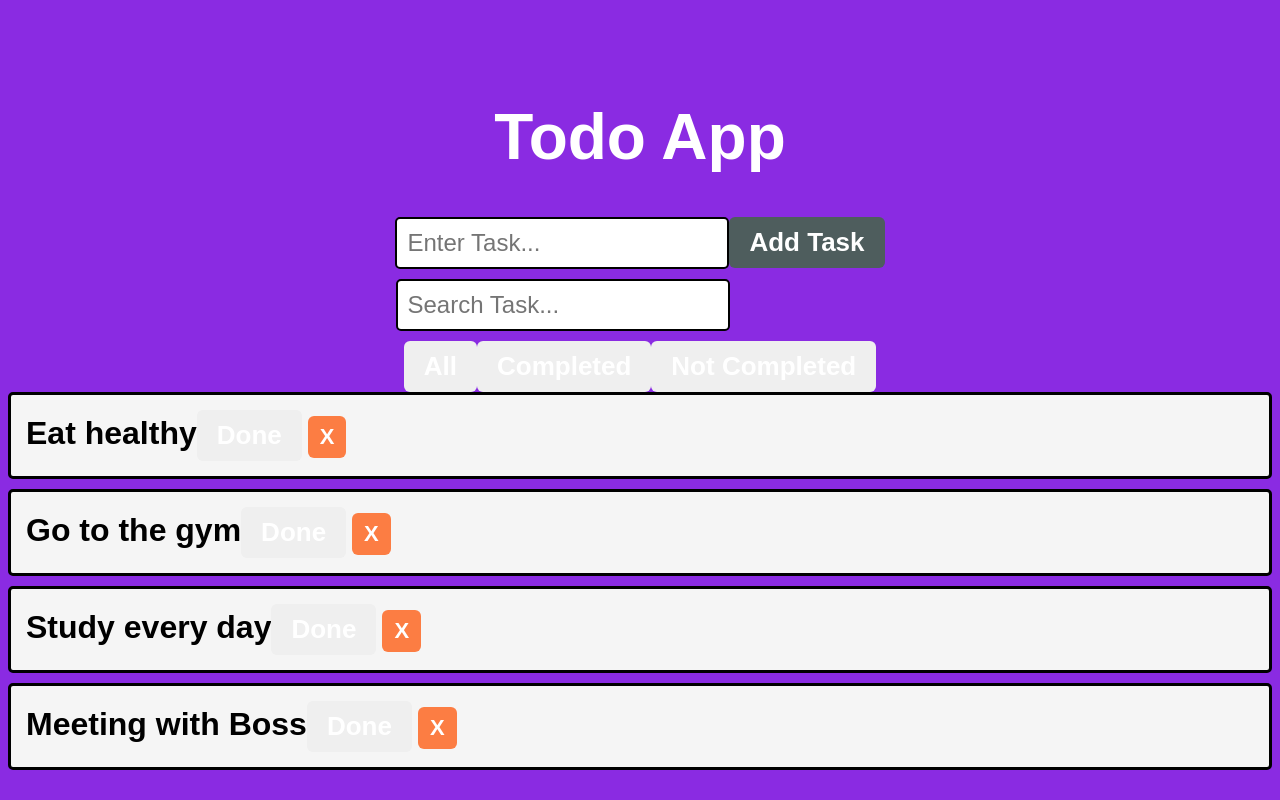
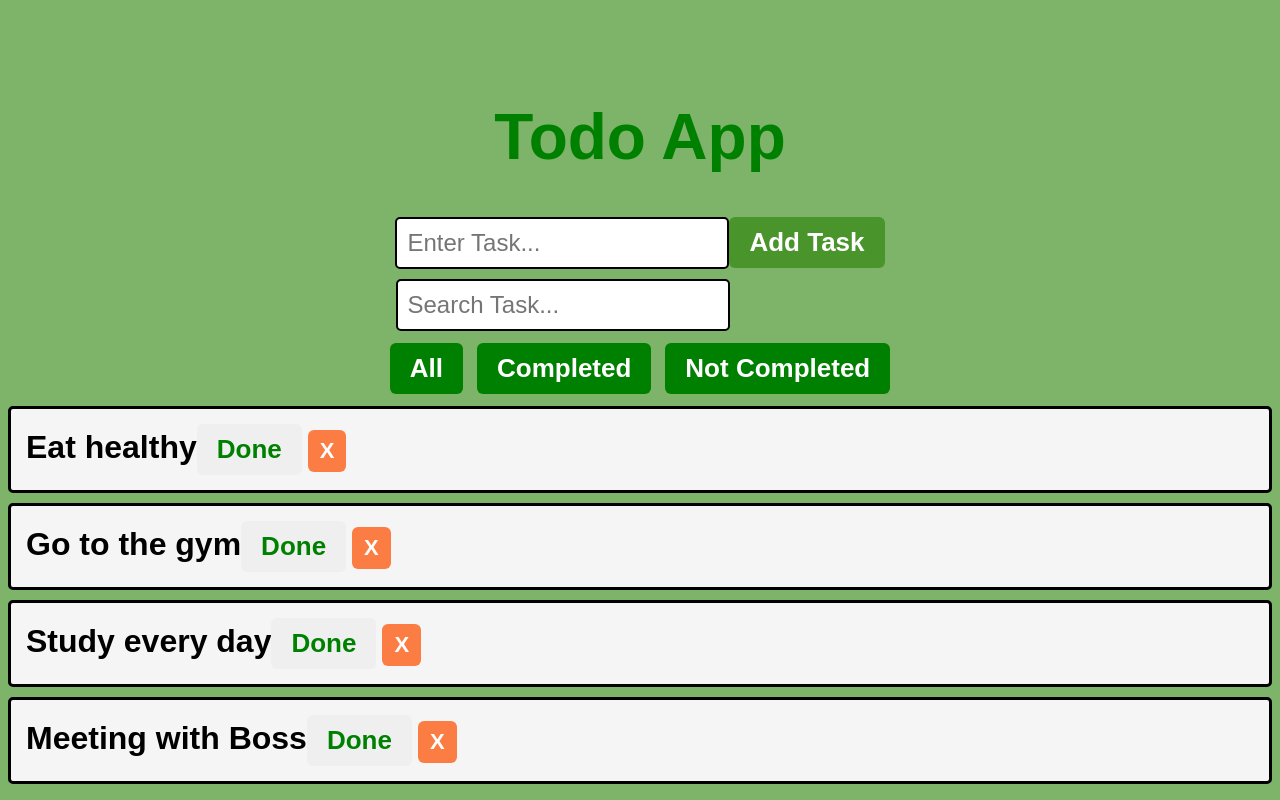
Before and after one commit to Vahe789/todo-app, a React (Create React App) app: page / in a window 1280 px wide. Built offline with nearby package versions, Linux system fonts and the light colour scheme.

Commit message:
Update index.css

```diff
--- a/src/index.css
+++ b/src/index.css
@@ -1,5 +1,5 @@
 body {
-  background-color: blueviolet;
+  background-color: rgba(36, 128, 0, 0.589);
 }
 
 .todo-list {
@@ -10,7 +10,7 @@ body {
 
 h1 {
   font-size: 64px;
-  color: white;
+  color: green;
 }
 
 button {
@@ -117,3 +117,37 @@ input[type="checkbox"]::before {
 .Search-input {
   margin-right: 155px;
 }
+
+.Undone-button {
+  color: red;
+  cursor: pointer;
+  transition: background-color 0.5s ease;
+}
+
+.Done-button {
+  color: green;
+  cursor: pointer;
+  transition: background-color 0.5s ease;
+}
+
+
+.Filtering-buttons {
+ margin: 12px;
+}
+
+.All-button {
+  color: white;
+  background-color: green;
+}
+
+.Completed-button {
+  margin-left: 14px;
+  color: white;
+  background-color: green;
+}
+
+.Not-completed-button {
+  margin-left: 14px;
+  color: white;
+  background-color: green;
+}
```
